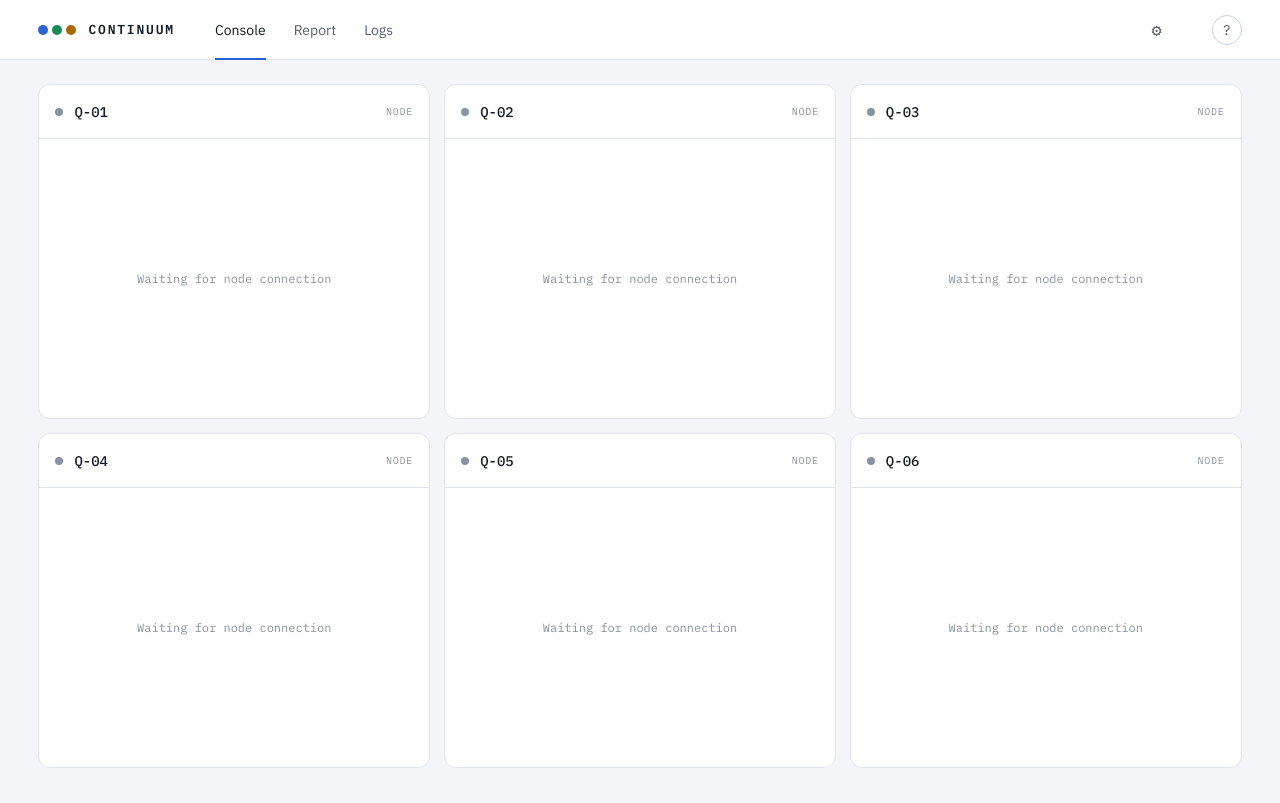
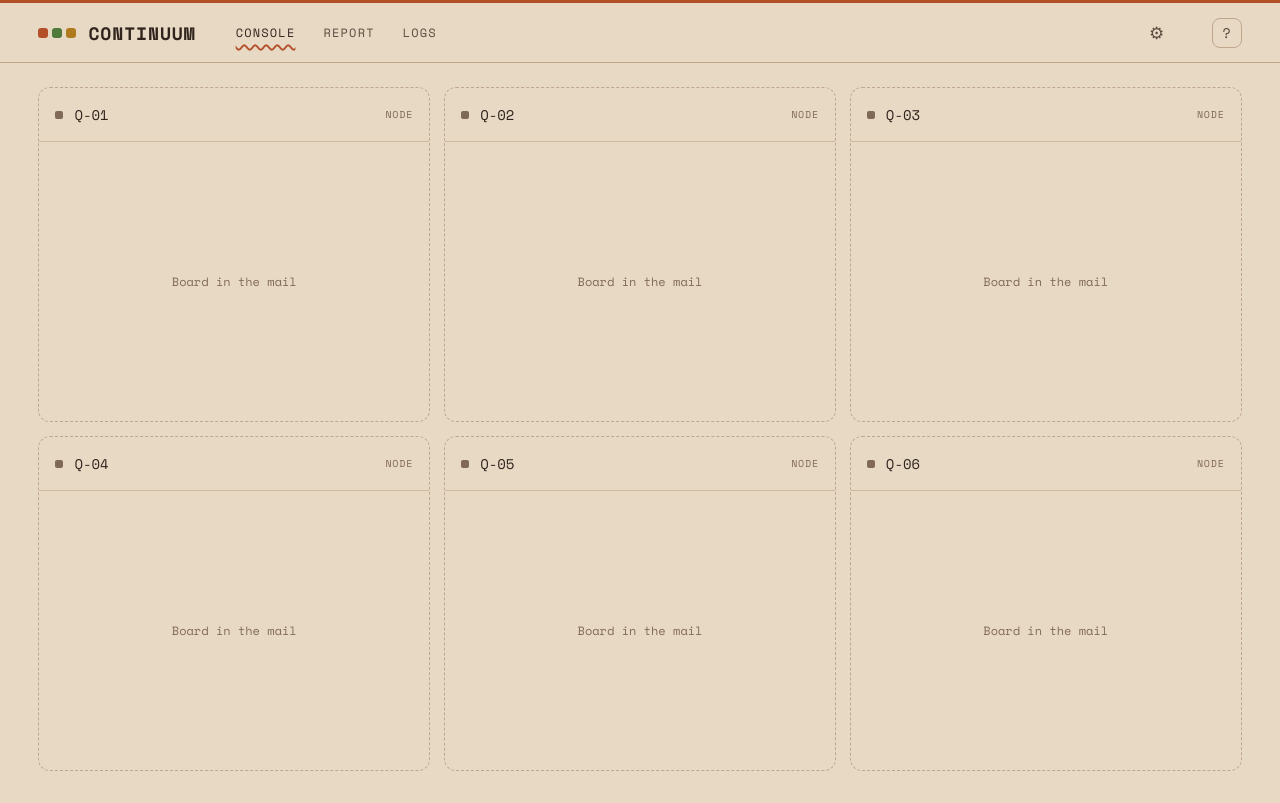
Before and after one commit to Capstone-Qualcomm/snapdragons, a React (Vite) app in the folder frontend/: page / in a window 1280 px wide. Built offline with nearby package versions, Linux system fonts and the light colour scheme.

Commit message:
sand theme from my site, softer details

```diff
--- a/frontend/src/components/About/About.css
+++ b/frontend/src/components/About/About.css
@@ -16,7 +16,7 @@
   gap: 1rem;
   padding: 3rem 2rem 2rem;
   border: 1px solid var(--line-strong);
-  border-radius: 0.75rem;
+  border-radius: 14px;
   background: var(--panel);
   text-align: center;
 }
--- a/frontend/src/pages/Console/Console.tsx
+++ b/frontend/src/pages/Console/Console.tsx
@@ -12,7 +12,7 @@ export function ConsolePage() {
             <h1>{node}</h1>
             <span className="node-role">NODE</span>
           </header>
-          <div className="node-empty">Waiting for node connection</div>
+          <div className="node-empty">Board in the mail</div>
         </article>
       ))}
     </div>
--- a/frontend/src/pages/Report/Report.tsx
+++ b/frontend/src/pages/Report/Report.tsx
@@ -16,6 +16,17 @@ export function ReportPage() {
   }, []);
 
   const syncing = jira.status === "loading" || slack.status === "loading";
+  const { reload: reloadJira } = jira;
+  const { reload: reloadSlack } = slack;
+
+  useEffect(() => {
+    function onKey(event: KeyboardEvent) {
+      const typing = event.target instanceof HTMLElement && event.target.closest("input, textarea, select");
+      if (event.key === "r" && !typing && !event.metaKey && !event.ctrlKey) void Promise.all([reloadJira(), reloadSlack()]);
+    }
+    window.addEventListener("keydown", onKey);
+    return () => window.removeEventListener("keydown", onKey);
+  }, [reloadJira, reloadSlack]);
 
   return (
     <section className="report-view">
@@ -23,7 +34,7 @@ export function ReportPage() {
         <h1>Report</h1>
         <span className="report-date">{new Date(now).toLocaleDateString([], { weekday: "short", month: "short", day: "numeric" })}</span>
         <button className="report-refresh" type="button" onClick={() => void Promise.all([jira.reload(), slack.reload()])} disabled={syncing}>
-          {syncing ? "Syncing…" : "Sync all"}
+          {syncing ? "Syncing…" : "Sync all ↻"}
         </button>
       </header>
       <Pipeline jira={jira} slack={slack} now={now} />
@@ -31,6 +42,10 @@ export function ReportPage() {
         <SlackPanel source={slack} now={now} />
         <JiraPanel source={jira} now={now} />
       </div>
+      <footer className="report-keys">
+        <span><kbd>r</kbd>sync everything</span>
+        <span>times update every 30s</span>
+      </footer>
     </section>
   );
 }
--- a/frontend/src/pages/Settings/Settings.css
+++ b/frontend/src/pages/Settings/Settings.css
@@ -9,8 +9,11 @@
 
 .settings-heading h1 {
   margin: 0;
-  font-size: 25px;
-  font-weight: 500;
+  font-family: var(--mono);
+  font-size: 20px;
+  font-weight: 700;
+  letter-spacing: 0.05em;
+  text-transform: uppercase;
 }
 
 .settings-description {
@@ -21,7 +24,7 @@
 
 .settings-app-card {
   overflow: hidden;
-  border: 1px solid var(--line);
+  border: 1px solid var(--line-strong);
   border-radius: 12px;
   background: var(--panel);
 }
@@ -57,8 +60,11 @@
 
 .settings-app-name h2 {
   margin: 0;
-  font-size: 14px;
-  font-weight: 500;
+  font-family: var(--mono);
+  font-size: 15px;
+  font-weight: 700;
+  letter-spacing: 0.05em;
+  text-transform: uppercase;
 }
 
 .settings-app-name p {
@@ -72,6 +78,8 @@
   color: var(--dim);
   font-family: var(--mono);
   font-size: 11px;
+  letter-spacing: 0.1em;
+  text-transform: uppercase;
 }
 
 .settings-connection-state.is-connected {
@@ -122,7 +130,7 @@
 .settings-toggle-track {
   width: 100%;
   border: 1px solid var(--line-strong);
-  border-radius: 99px;
+  border-radius: 999px;
   background: var(--surface-3);
   transition: background 120ms ease;
 }
@@ -204,8 +212,11 @@
   border: 1px solid var(--line-strong);
   border-radius: 7px;
   color: var(--text);
-  font-size: 12px;
+  font-family: var(--mono);
+  font-size: 11px;
+  letter-spacing: 0.1em;
   text-decoration: none;
+  text-transform: uppercase;
 }
 
 .settings-primary-button {
@@ -233,7 +244,10 @@
   background: transparent;
   color: var(--muted);
   cursor: pointer;
-  font-size: 12px;
+  font-family: var(--mono);
+  font-size: 11px;
+  letter-spacing: 0.1em;
+  text-transform: uppercase;
 }
 
 .settings-text-button:hover,
--- a/frontend/src/styles/layout.css
+++ b/frontend/src/styles/layout.css
@@ -7,7 +7,7 @@
   align-items: center;
   gap: 40px;
   padding: 0 var(--gutter);
-  border-bottom: 1px solid var(--line);
+  border-bottom: 1px solid var(--line-strong);
   background: var(--topbar);
 }
 
@@ -17,9 +17,9 @@
   gap: 10px;
   color: var(--text);
   font-family: var(--mono);
-  font-size: 13px;
+  font-size: 18px;
   font-weight: 700;
-  letter-spacing: 0.14em;
+  letter-spacing: 0.05em;
   text-decoration: none;
 }
 
@@ -28,11 +28,25 @@
   width: 10px;
   height: 10px;
   margin-right: 30px;
-  border-radius: 50%;
+  border-radius: 3px;
   background: var(--blue);
   box-shadow:
     14px 0 0 var(--green),
     28px 0 0 var(--amber);
+}
+
+.brand:hover .brand-mark {
+  animation: hop 0.5s cubic-bezier(0.3, 1.6, 0.5, 1);
+}
+
+@keyframes hop {
+  40% { transform: translateY(-4px) rotate(-6deg); }
+}
+
+@media (prefers-reduced-motion: reduce) {
+  .brand:hover .brand-mark {
+    animation: none;
+  }
 }
 
 .nav-links {
@@ -50,7 +64,10 @@
   background: transparent;
   color: var(--muted);
   cursor: pointer;
-  font-size: 14px;
+  font-family: var(--mono);
+  font-size: 12px;
+  letter-spacing: 0.1em;
+  text-transform: uppercase;
 }
 
 .nav-link:hover,
@@ -58,15 +75,11 @@
   color: var(--text);
 }
 
-.nav-link.active::after {
-  position: absolute;
-  right: 0;
-  bottom: -1px;
-  left: 0;
-  height: 2px;
-  background: var(--blue);
-  content: "";
+.nav-link.active {
+  text-decoration: underline wavy var(--blue) 1.5px;
+  text-underline-offset: 7px;
 }
+
 
 .about-button {
   display: grid;
@@ -76,7 +89,7 @@
   place-items: center;
   margin-left: auto;
   border: 1px solid var(--line-strong);
-  border-radius: 50%;
+  border-radius: 8px;
   background: transparent;
   color: var(--muted);
   cursor: pointer;
@@ -92,7 +105,7 @@
 .settings-nav-button {
   margin-left: auto;
   border: 0;
-  border-radius: 6px;
+  border-radius: 0;
   font-size: 17px;
 }
 
@@ -114,7 +127,21 @@
     gap: 24px;
   }
 
-  .nav-links {
+  .brand:hover .brand-mark {
+  animation: hop 0.5s cubic-bezier(0.3, 1.6, 0.5, 1);
+}
+
+@keyframes hop {
+  40% { transform: translateY(-4px) rotate(-6deg); }
+}
+
+@media (prefers-reduced-motion: reduce) {
+  .brand:hover .brand-mark {
+    animation: none;
+  }
+}
+
+.nav-links {
     gap: 18px;
   }
 }
@@ -136,12 +163,31 @@
     transform: scale(0.8);
   }
 
-  .nav-links {
+  .brand:hover .brand-mark {
+  animation: hop 0.5s cubic-bezier(0.3, 1.6, 0.5, 1);
+}
+
+@keyframes hop {
+  40% { transform: translateY(-4px) rotate(-6deg); }
+}
+
+@media (prefers-reduced-motion: reduce) {
+  .brand:hover .brand-mark {
+    animation: none;
+  }
+}
+
+.nav-links {
     gap: 13px;
   }
 
   .nav-link {
-    font-size: 12px;
+    font-size: 11px;
+    letter-spacing: 0.04em;
+  }
+
+  .brand span:last-child {
+    display: none;
   }
 
   .view-content {
--- a/frontend/src/styles/panels.css
+++ b/frontend/src/styles/panels.css
@@ -1,7 +1,7 @@
 .node-card,
 .report-panel,
 .log-card {
-  border: 1px solid var(--line);
+  border: 1px solid var(--line-strong);
   border-radius: 12px;
   background: var(--panel);
 }
@@ -10,7 +10,7 @@
   width: 8px;
   height: 8px;
   flex: none;
-  border-radius: 50%;
+  border-radius: 2px;
   background: var(--dim);
 }
 
@@ -23,3 +23,8 @@
   padding: 0 16px;
   border-bottom: 1px solid var(--line);
 }
+
+/* No board yet, so the slot is only sketched. */
+.node-card {
+  border-style: dashed;
+}
--- a/frontend/src/styles/theme.css
+++ b/frontend/src/styles/theme.css
@@ -1,68 +1,40 @@
-@import url("https://fonts.googleapis.com/css2?family=IBM+Plex+Mono:wght@400;500;600&family=IBM+Plex+Sans:wght@400;500;600&display=swap");
+@import url("https://fonts.googleapis.com/css2?family=Inter:wght@400;500;600&family=Space+Mono:wght@400;700&display=swap");
 
-/* Theme tokens. Dark and light follow the OS setting; components only use these names. */
+/* Light only, matching sanyamgarg.com: sand paper, brown ink, burnt-orange accent, square edges. */
 :root {
-  color-scheme: dark;
-  --bg: #101318;
-  --panel: #161a21;
-  --surface-2: #1c212a;
-  --surface-3: #252b36;
-  --line: #262c36;
-  --line-strong: #37414e;
-  --text: #e9edf3;
-  --text-soft: #c4cbd6;
-  --muted: #98a2b1;
-  --dim: #687384;
-  --blue: #7fa8ff;
-  --green: #4fcf8f;
-  --amber: #f0b44c;
-  --rose: #f08aa8;
-  --danger: #ff8a80;
-  --accent-strong: #3f6fdc;
-  --on-accent: #ffffff;
-  --topbar: #12161c;
-  --overlay: rgb(5 7 10 / 70%);
-  --selection: #2a3a5c;
-  --jira-bg: #172744;
-  --jira-line: #2b4f8f;
-  --logo-filter: brightness(0) invert(1);
-  --mono: "IBM Plex Mono", ui-monospace, Menlo, monospace;
-  --sans: "IBM Plex Sans", "Helvetica Neue", Arial, sans-serif;
-  --gutter: clamp(16px, 3vw, 40px);
+  color-scheme: light;
+  --bg: #e8d9c5;
+  --panel: #e8d9c5;
+  --surface-2: #ddc8ae;
+  --surface-3: #d4bc9f;
+  --line: #cfb99e;
+  --line-strong: #bfa78e;
+  --text: #30241d;
+  --text-soft: #3f3128;
+  --muted: #5c4b3f;
+  --dim: #806a57;
+  --blue: #b34f29;
+  --green: #4f7a3a;
+  --amber: #b07a1e;
+  --rose: #8f4a68;
+  --danger: #9b2c1c;
+  --accent-strong: #b34f29;
+  --on-accent: #f6ede1;
+  --topbar: #e8d9c5;
+  --overlay: rgb(48 36 29 / 35%);
+  --selection: #d9c09f;
+  --jira-bg: transparent;
+  --jira-line: #bfa78e;
+  --logo-filter: brightness(0) sepia(1) saturate(0.4);
+  --mono: "Space Mono", "Courier New", monospace;
+  --sans: Inter, "Helvetica Neue", Helvetica, Arial, sans-serif;
+  --gutter: 3%;
   font-family: var(--sans);
   color: var(--text);
   background: var(--bg);
   font-synthesis: none;
   text-rendering: optimizeLegibility;
   -webkit-font-smoothing: antialiased;
-}
-
-@media (prefers-color-scheme: light) {
-  :root {
-    color-scheme: light;
-    --bg: #f3f5f8;
-    --panel: #ffffff;
-    --surface-2: #f5f7fa;
-    --surface-3: #e8ecf1;
-    --line: #e1e6ec;
-    --line-strong: #c9d1db;
-    --text: #141a23;
-    --text-soft: #333c49;
-    --muted: #566070;
-    --dim: #8a93a1;
-    --blue: #2c62d6;
-    --green: #188a52;
-    --amber: #a86a00;
-    --rose: #c4416f;
-    --danger: #c43c3c;
-    --accent-strong: #2c62d6;
-    --topbar: #ffffff;
-    --overlay: rgb(20 26 35 / 35%);
-    --selection: #d5e1fa;
-    --jira-bg: #e8f0fe;
-    --jira-line: #b9cdf5;
-    --logo-filter: brightness(0);
-  }
 }
 
 * {
@@ -73,13 +45,21 @@ body {
   min-width: 360px;
   min-height: 100vh;
   margin: 0;
+  border-top: 3px solid var(--blue);
   background: var(--bg);
+  font-size: 15px;
 }
 
 button {
   font: inherit;
 }
 
+a:focus-visible,
+button:focus-visible {
+  outline: 2px solid var(--blue);
+  outline-offset: 3px;
+}
+
 .app-shell {
   min-height: 100vh;
 }
```
Also changed, not shown: frontend/src/pages/Report/Pipeline.tsx (+5 -5 lines), frontend/src/pages/Report/Report.css (+124 -45 lines), frontend/src/pages/Report/WorkPanels.tsx (+20 -9 lines).
